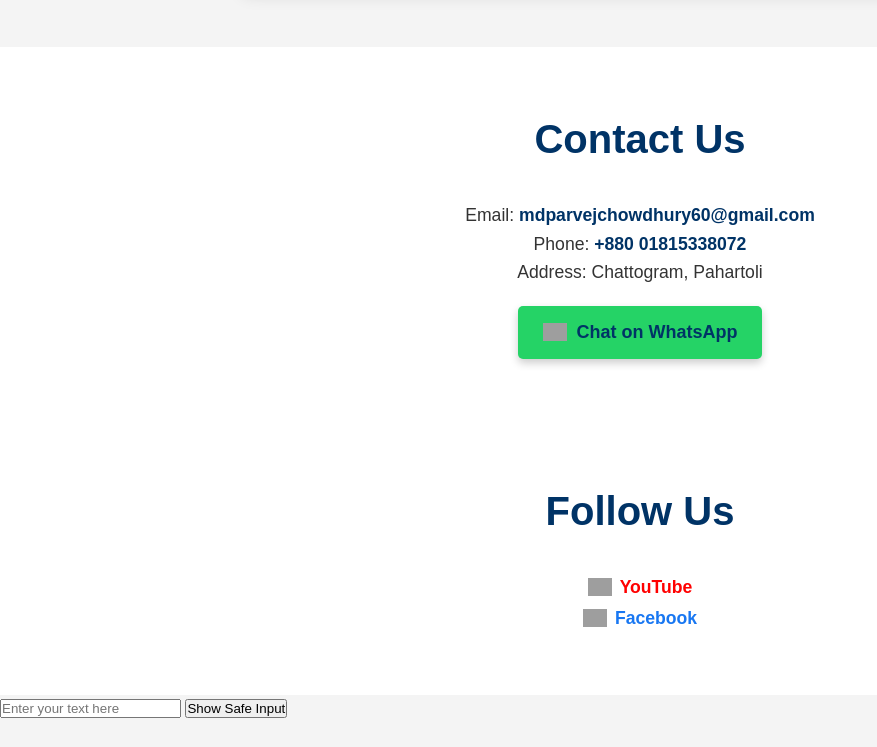
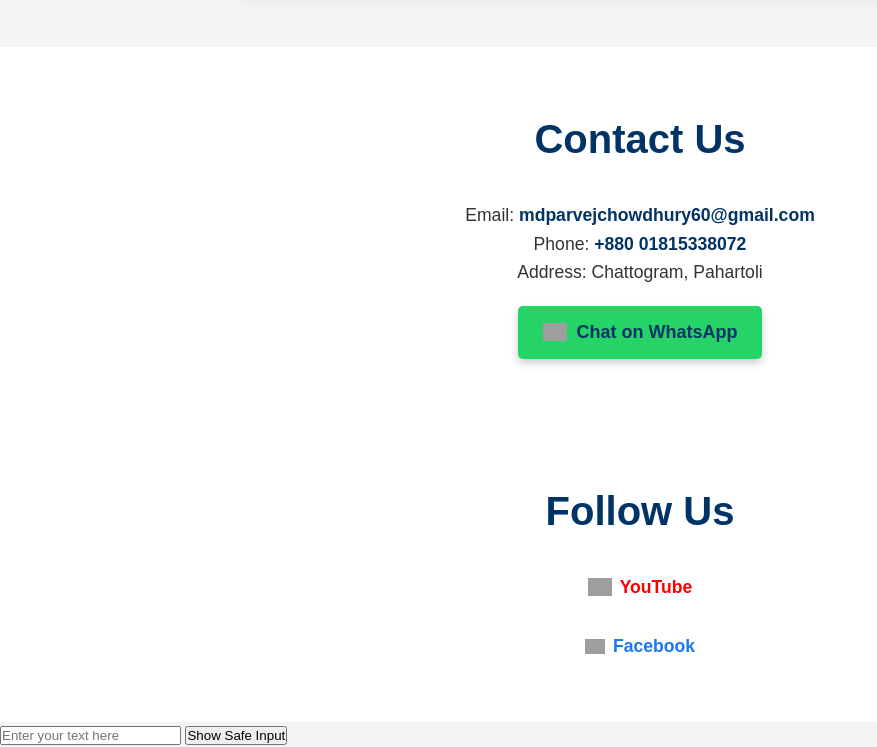
Before and after one commit to saraiparaidealschool/saraiparaidealschool.github.io, a plain HTML site: page index.html in a window 1280 px wide. Shown: the part 2395-3142 px from the top of the page, without its empty margins (0-877 px from the left). Before the commit the page ends 3116 px from the top, so only its background shows below. Drawn offline with Linux system fonts and the light colour scheme; grey boxes are pictures that could not be loaded.

Commit message:
index.html
Signed-off-by: saraiparaidealschool <linuxomar69@gmail.com>

```diff
--- a/index.html
+++ b/index.html
@@ -269,12 +269,12 @@
           <img src="https://images.freeimages.com/fic/images/icons/2781/google_jfk_icons/256/youtube_ico.png?fmt=webp&h=350" width="24" alt="YouTube">
           YouTube
           <p>
-  <a href="https://www.facebook.com/SISC.ctg/" target="_blank" style="text-decoration: none; font-weight: bold; color: #1877f2; display: inline-flex; align-items: center; gap: 8px;">
-    <img src="https://upload.wikimedia.org/wikipedia/commons/1/16/Facebook-icon-1.png" width="24" alt="Facebook">
+        <p>
+  <a href="https://www.facebook.com/saraiparaidealschoolcollege" target="_blank" style="text-decoration: none; font-weight: bold; color: #1877f2; display: inline-flex; align-items: center; gap: 8px;">
+    <img src="https://upload.wikimedia.org/wikipedia/commons/1/16/Facebook-icon-1.png" width="20" alt="Facebook">
     Facebook
   </a>
 </p>
-
         </a>
       </p>
     </div>
```
